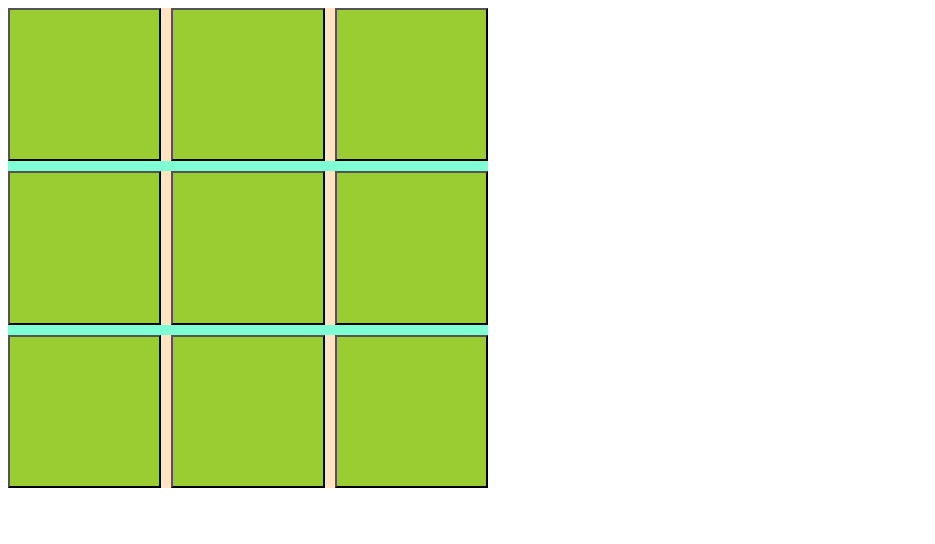
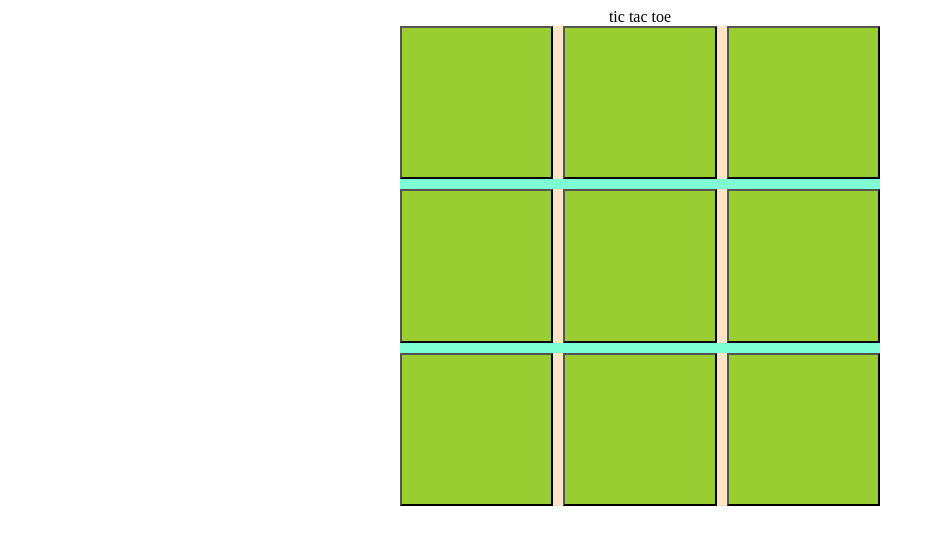
Before and after one commit to jasonHYLam/new-tic-tac-toe, a plain HTML site: page index.html in a window 1280 px wide. Shown: the whole page, without its empty margins (0-935 px from the left). Drawn offline with Linux system fonts and the light colour scheme.

Commit message:
Center Board On Screen
Using flex box and setting margin-left and margin-right properties to
auto.

```diff
--- a/index.html
+++ b/index.html
@@ -8,7 +8,9 @@
     <link rel="stylesheet" href="style.css">
 </head>
 <body>
+    <div>tic tac toe</div>
     <div id="board-container"></div>
+    <div></div>
 
 </body>
 </html>
--- a/style.css
+++ b/style.css
@@ -1,4 +1,12 @@
+body {
+    text-align: center;
+    /* margin: auto; */
+    display: flex;
+    flex-direction: column;
+}
 #board-container {
+    margin-left: auto;
+    margin-right: auto;
     height: 60vh;
     width: 60vh;
     background-color: aquamarine;
```
